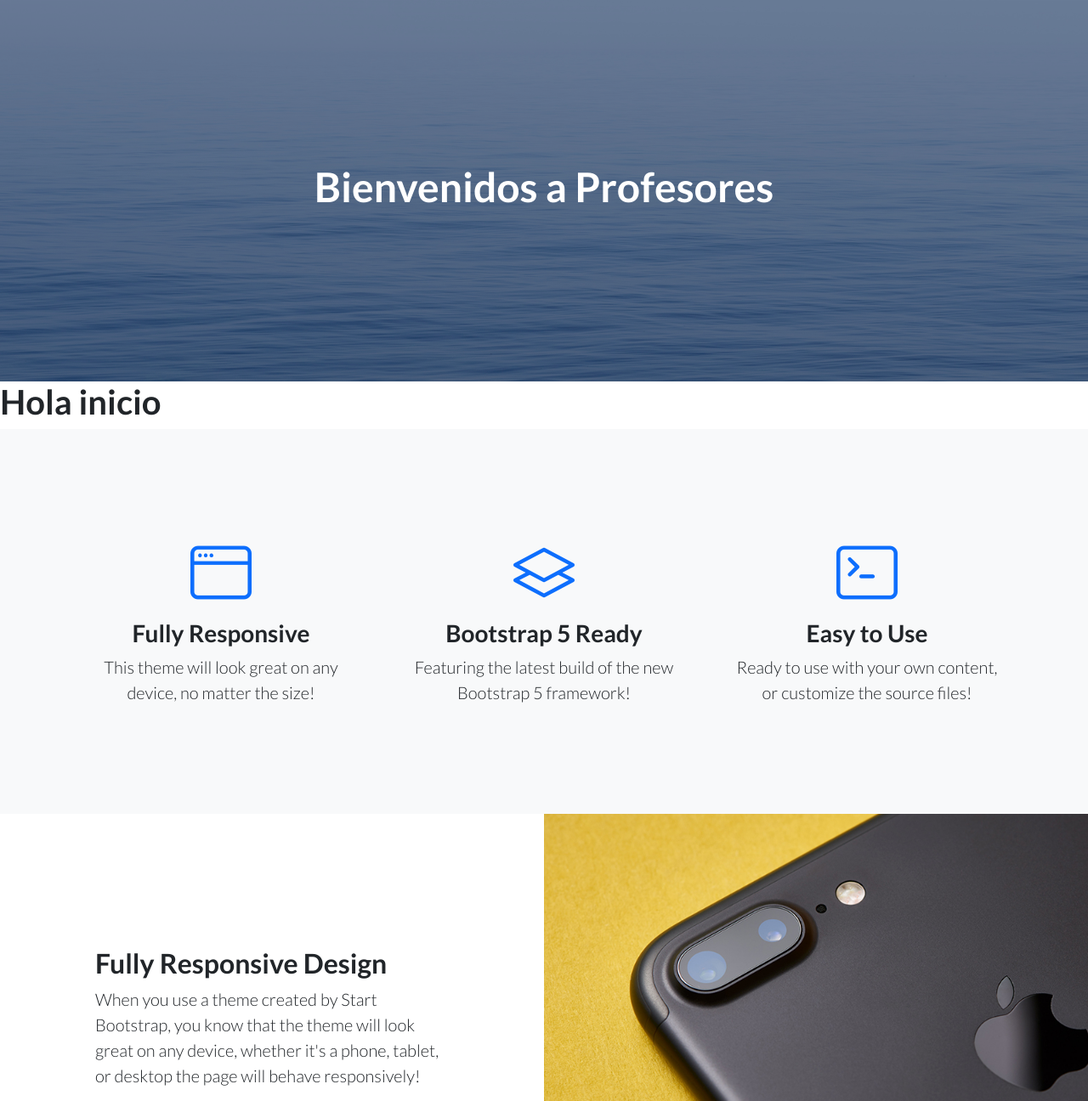
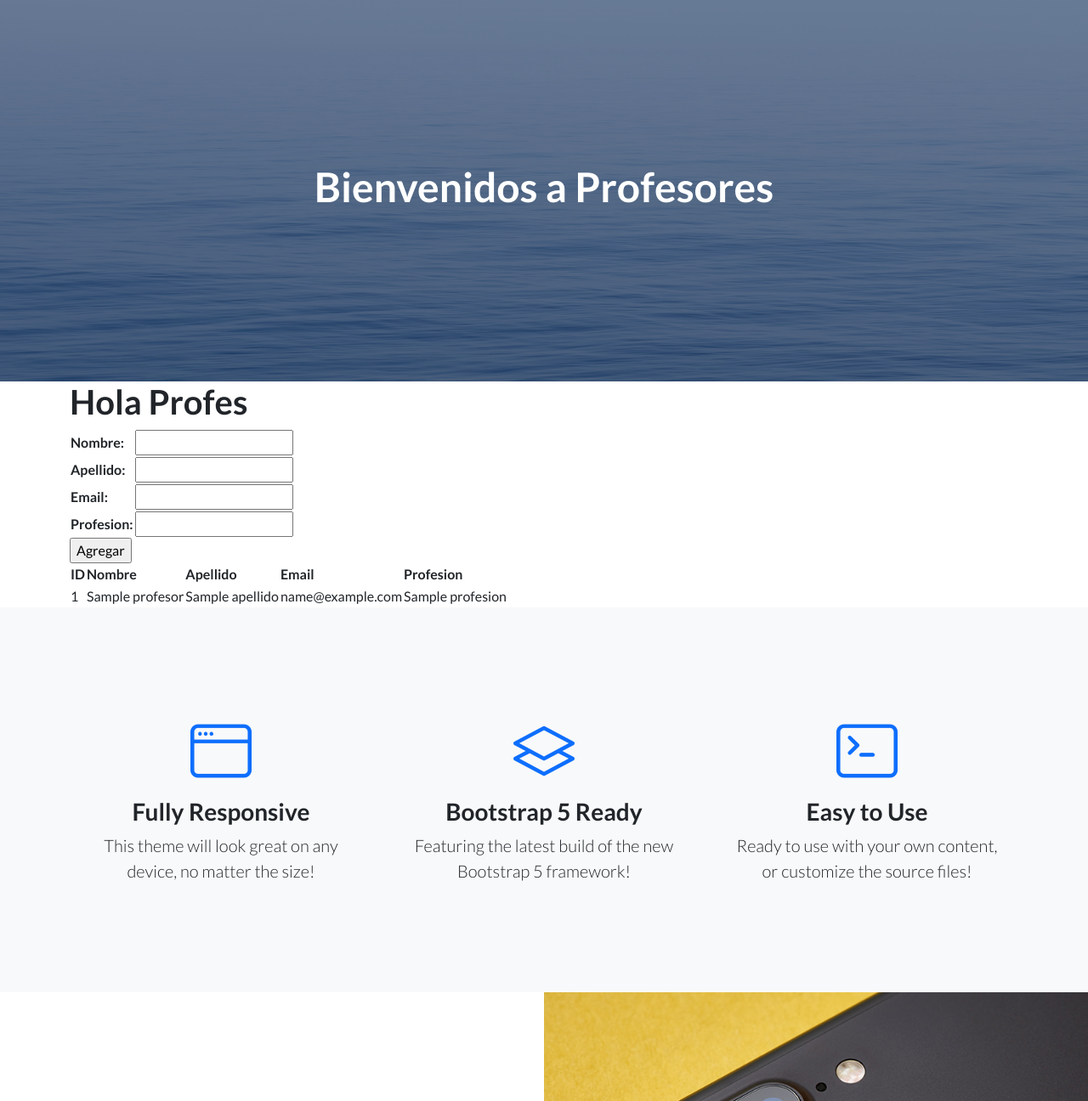
Before and after one commit to MartinIbr/ProyectoCoder, a Django app: template AppCoder/templates/AppCoder/profesores.html in a window 1280 px wide. Shown: the part 67-1363 px from the top of the page at 85% size. Run offline with Django 4.2, Linux system fonts and the light colour scheme; tables that the repository leaves empty hold one stand-in row (values such as "Sample post"); the template is opened without the code that fills it: values that come from a table or form of the project are taken from there, most other values are stand-ins (such as "Sample title", 1, 10 or a date in 2020); some libraries are stand-ins or nearby versions.

Commit message:
fin clase 21

```diff
--- /dev/null
+++ b/AppCoder/forms.py
@@ -0,0 +1,7 @@
+from django import forms
+
+class ProfesorForm(forms.Form):
+    nombre = forms.CharField(max_length=50)
+    apellido = forms.CharField(max_length=50)
+    email = forms.EmailField()
+    profesion = forms.CharField(max_length=50)
--- a/AppCoder/templates/AppCoder/padre.html
+++ b/AppCoder/templates/AppCoder/padre.html
@@ -44,8 +44,10 @@
                 </div>
             </div>
         </header>
+        <div class="container">
         {% block contenido_que_cambia %}
         {% endblock %}
+        </div>
         <section class="features-icons bg-light text-center">
             <div class="container">
                 <div class="row">
--- a/AppCoder/templates/AppCoder/profesores.html
+++ b/AppCoder/templates/AppCoder/profesores.html
@@ -7,5 +7,48 @@
 {% endblock %}
 
 {% block contenido_que_cambia %}
-    <h1> Hola inicio</h1>
+    <h1> Hola Profes</h1>
+
+    <form action="" method="post">
+        {% csrf_token %}
+        <table>
+        {{ form.as_table }}
+        </table>
+         <input type="submit" value="Agregar">
+    </form>
+
+<table>
+    <thead>
+        <tr>
+            <th>ID</th>
+            <th>Nombre</th>
+            <th>Apellido</th>
+            <th>Email</th>
+            <th>Profesion</th>
+        </tr>
+    </thead>
+    <tbody>
+
+        {% for profesor in profesores %}
+        <tr>
+            <td>
+                {{ profesor.ID}}
+            </td>
+            <td>
+                {{ profesor.nombre}}
+            </td>
+            <td>
+                {{ profesor.apellido}}
+            </td>
+            <td>
+                {{ profesor.email}}
+            </td>
+            <td>
+                {{ profesor.profesion}}
+            </td>
+        </tr>
+        {% endfor %}
+    </tbody>
+
+</table>
 {% endblock %}
```
Also changed, not shown: AppCoder/views.py (+20 -2 lines), db.sqlite3.
